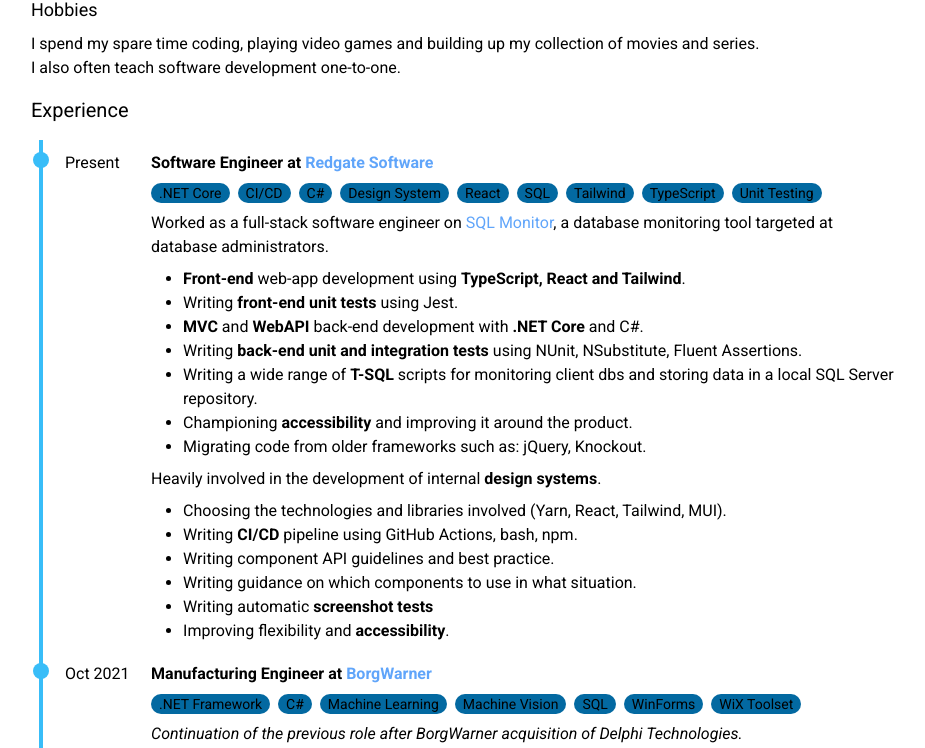
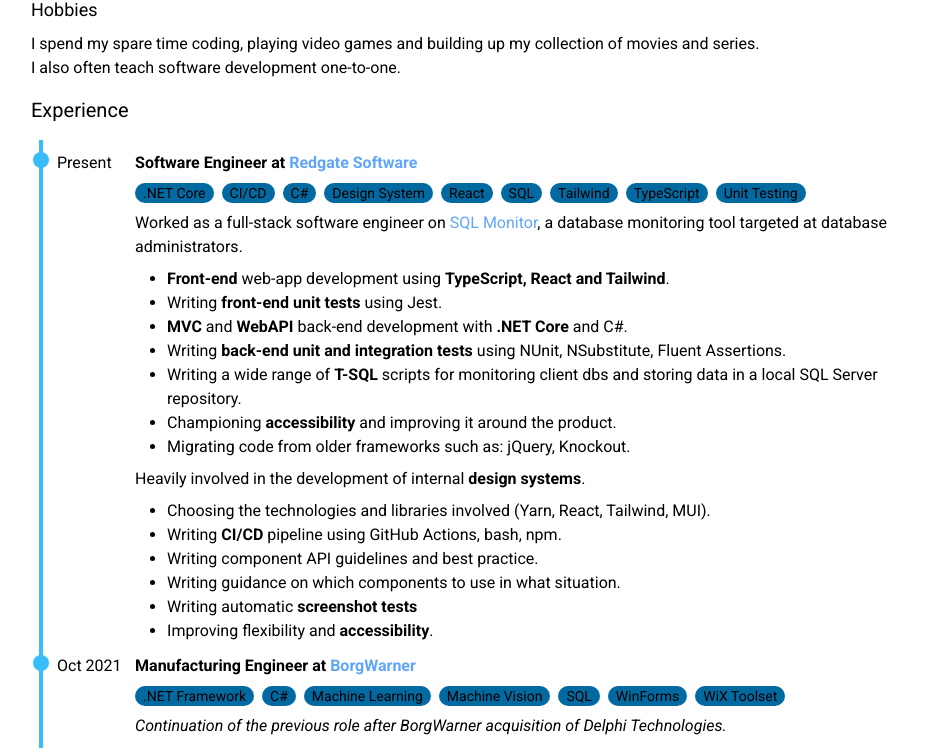
Before and after one commit to ArmandBernard/WebCV, a React (Vite) app: page / in a window 1280 px wide. Shown: the part 552-1300 px from the top of the page, without its empty margins (177-1102 px from the left). Built offline with nearby package versions, Linux system fonts and the light colour scheme.

Commit message:
reduce timeline spacing

```diff
--- a/src/Timeline.tsx
+++ b/src/Timeline.tsx
@@ -6,7 +6,7 @@ interface TimeLineProps {
 
 export const Timeline: FunctionComponent<TimeLineProps> = (props) => (
   <div
-    className={`grid grid-cols-[auto_auto_1fr] py-2 gap-4 items-baseline
+    className={`grid grid-cols-[auto_auto_1fr] py-2 gap-2 items-baseline
                 border-primary border-l-4 ml-2`}
   >
     {props.children}
```
